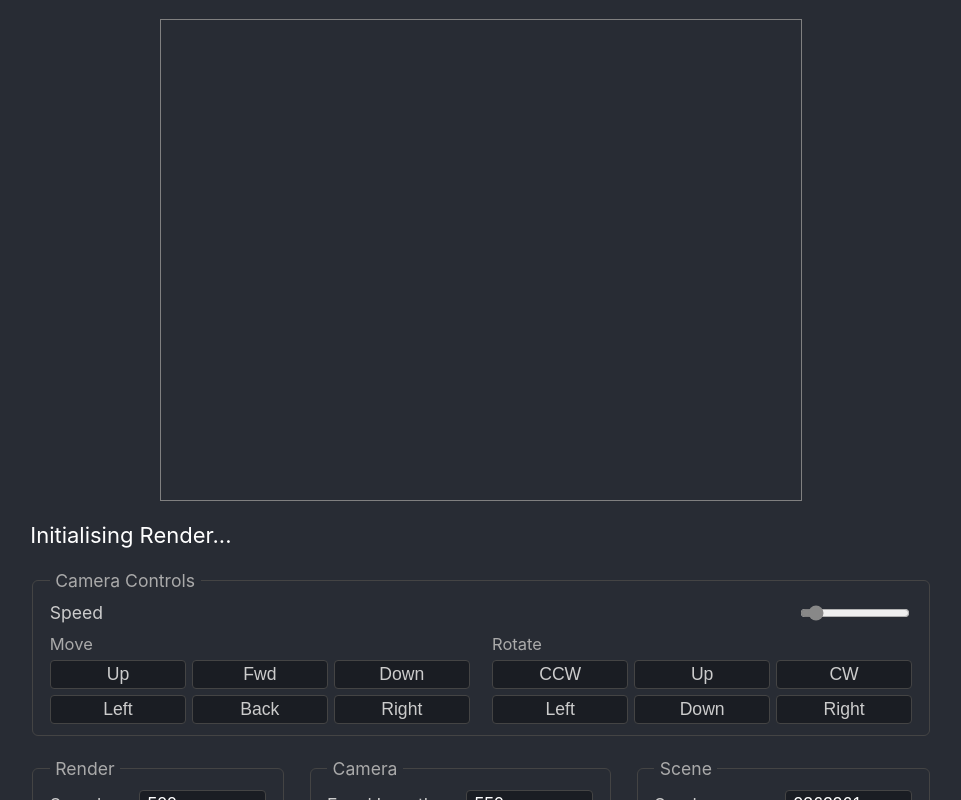
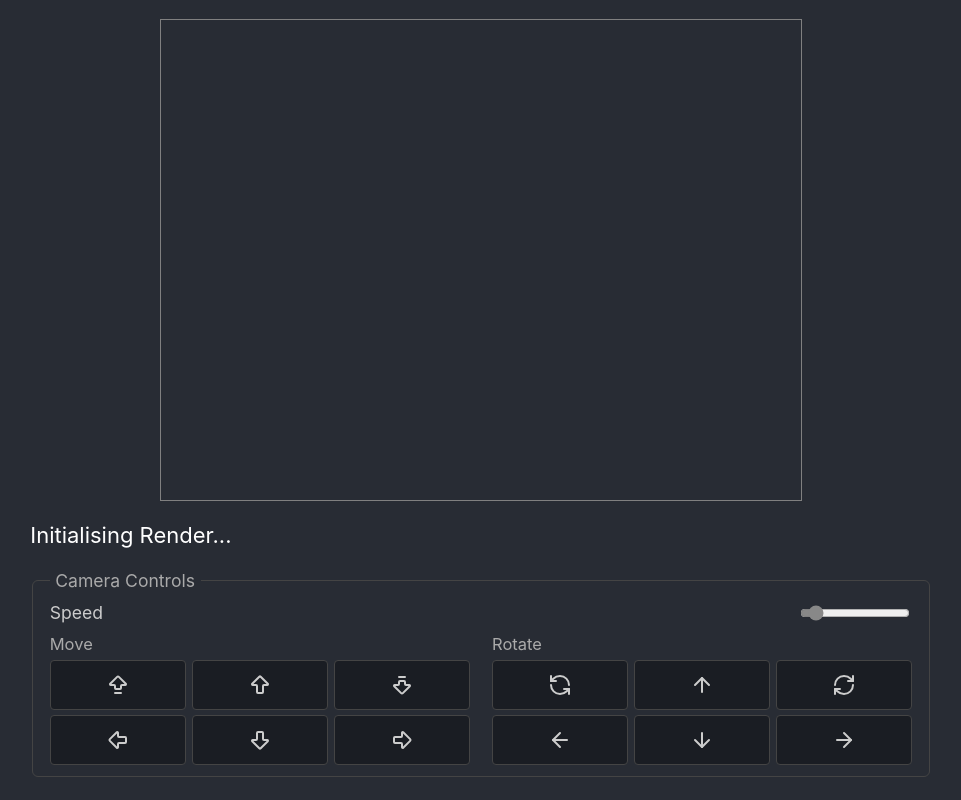
Before and after one commit to bengosney/ray-tracer, a React app: page / in a window 1280 px wide. Shown: the top 800 px of the page, without its empty margins (159-1120 px from the left). Built offline with nearby package versions, Linux system fonts and the light colour scheme.

Commit message:
feat(icons): add icons to the camera controls

```diff
--- a/package.json
+++ b/package.json
@@ -6,6 +6,7 @@
   "dependencies": {
     "@types/react": "^18.0.34",
     "@types/react-dom": "^18.0.11",
+    "lucide-react": "^1.8.0",
     "react": "^18.2.0",
     "react-dom": "^18.2.0",
     "typescript": "^4.9.5",
--- a/src/App.css
+++ b/src/App.css
@@ -129,10 +129,24 @@ fieldset {
   gap: 1rem;
   margin-top: 0.5rem;
   flex-wrap: wrap;
+  justify-content: space-between;
+
+  button:has(svg) {
+    font-size: clamp(16px, 3vw, 24px);
+    display: inline-flex;
+    align-items: center;
+    justify-content: center;
+    padding: .5em;
+    svg {
+      display: block;
+      width: 1em;
+      height: 1em;
+    }
+  }
 }
 
 .control-group {
-  flex: 1;
+  flex-grow: 1;
 }
 
 .control-label {
--- a/src/CameraControls.tsx
+++ b/src/CameraControls.tsx
@@ -1,5 +1,19 @@
 import { useState, useCallback } from "react";
 import type { CameraSettings } from "./RenderSettings";
+import {
+  ArrowBigDown,
+  ArrowBigDownDash,
+  ArrowBigLeft,
+  ArrowBigRight,
+  ArrowBigUp,
+  ArrowBigUpDash,
+  ArrowDown,
+  ArrowLeft,
+  ArrowRight,
+  ArrowUp,
+  RefreshCcw,
+  RefreshCw,
+} from "lucide-react";
 
 interface CameraControlsProps {
   camera: CameraSettings;
@@ -53,23 +67,47 @@ function CameraControls({ camera, onCameraChange }: CameraControlsProps) {
         <div className="control-group">
           <span className="control-label">Move</span>
           <div className="control-grid">
-            <button onClick={() => move(0, -1, 0)}>Up</button>
-            <button onClick={() => move(0, 0, 1)}>Fwd</button>
-            <button onClick={() => move(0, 1, 0)}>Down</button>
-            <button onClick={() => move(-1, 0, 0)}>Left</button>
-            <button onClick={() => move(0, 0, -1)}>Back</button>
-            <button onClick={() => move(1, 0, 0)}>Right</button>
+            <button onClick={() => move(0, -1, 0)}>
+              <ArrowBigUpDash />
+            </button>
+            <button onClick={() => move(0, 0, 1)}>
+              <ArrowBigUp />
+            </button>
+            <button onClick={() => move(0, 1, 0)}>
+              <ArrowBigDownDash />
+            </button>
+            <button onClick={() => move(-1, 0, 0)}>
+              <ArrowBigLeft />
+            </button>
+            <button onClick={() => move(0, 0, -1)}>
+              <ArrowBigDown />
+            </button>
+            <button onClick={() => move(1, 0, 0)}>
+              <ArrowBigRight />
+            </button>
           </div>
         </div>
         <div className="control-group">
           <span className="control-label">Rotate</span>
           <div className="control-grid">
-            <button onClick={() => rotate(0, 0, -1)}>CCW</button>
-            <button onClick={() => rotate(1, 0, 0)}>Up</button>
-            <button onClick={() => rotate(0, 0, 1)}>CW</button>
-            <button onClick={() => rotate(0, -1, 0)}>Left</button>
-            <button onClick={() => rotate(-1, 0, 0)}>Down</button>
-            <button onClick={() => rotate(0, 1, 0)}>Right</button>
+            <button onClick={() => rotate(0, 0, -1)}>
+              <RefreshCcw />
+            </button>
+            <button onClick={() => rotate(1, 0, 0)}>
+              <ArrowUp />
+            </button>
+            <button onClick={() => rotate(0, 0, 1)}>
+              <RefreshCw />
+            </button>
+            <button onClick={() => rotate(0, -1, 0)}>
+              <ArrowLeft />
+            </button>
+            <button onClick={() => rotate(-1, 0, 0)}>
+              <ArrowDown />
+            </button>
+            <button onClick={() => rotate(0, 1, 0)}>
+              <ArrowRight />
+            </button>
           </div>
         </div>
       </div>
```
Also changed, not shown: 1 other file (tests, documents, lock files or other folders).
